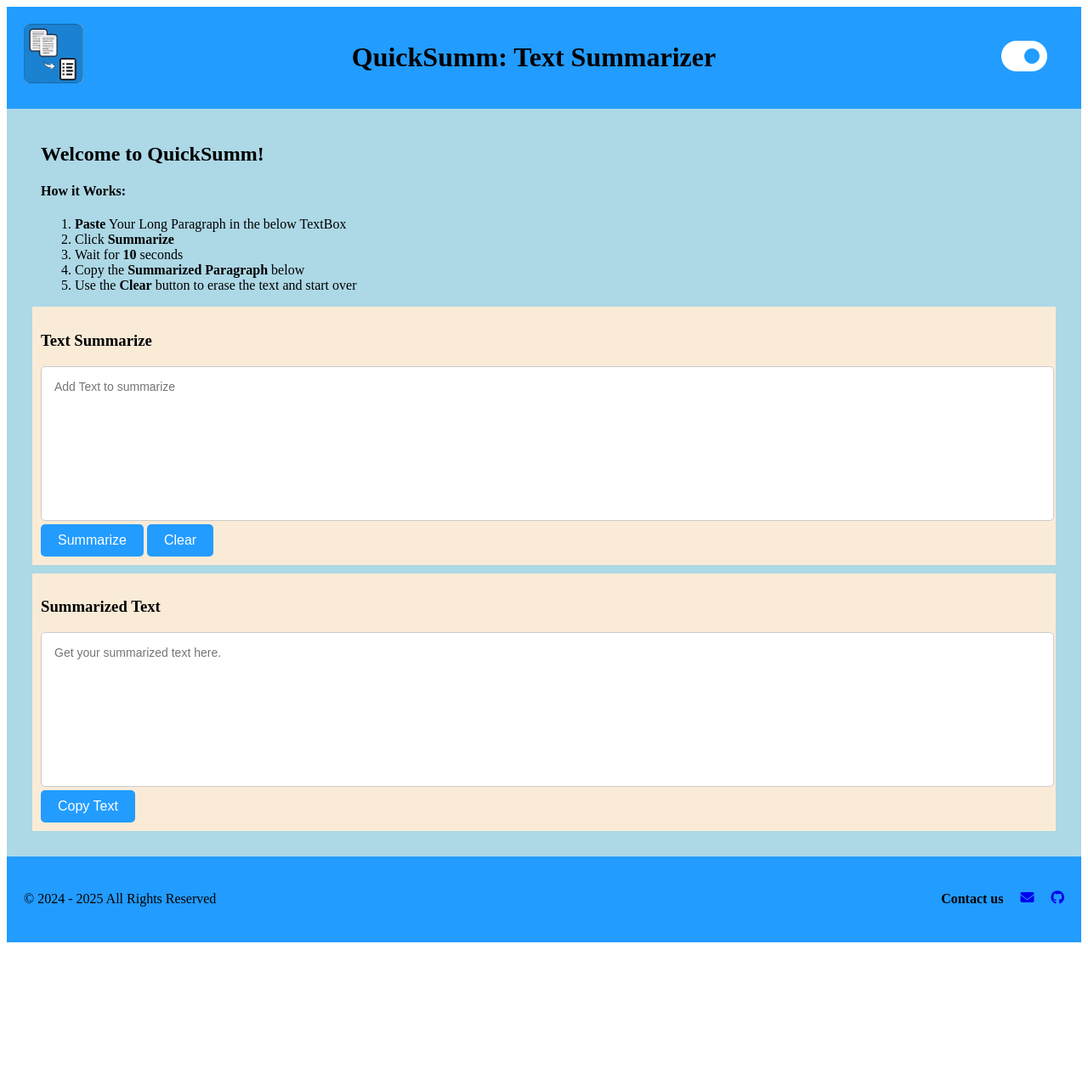
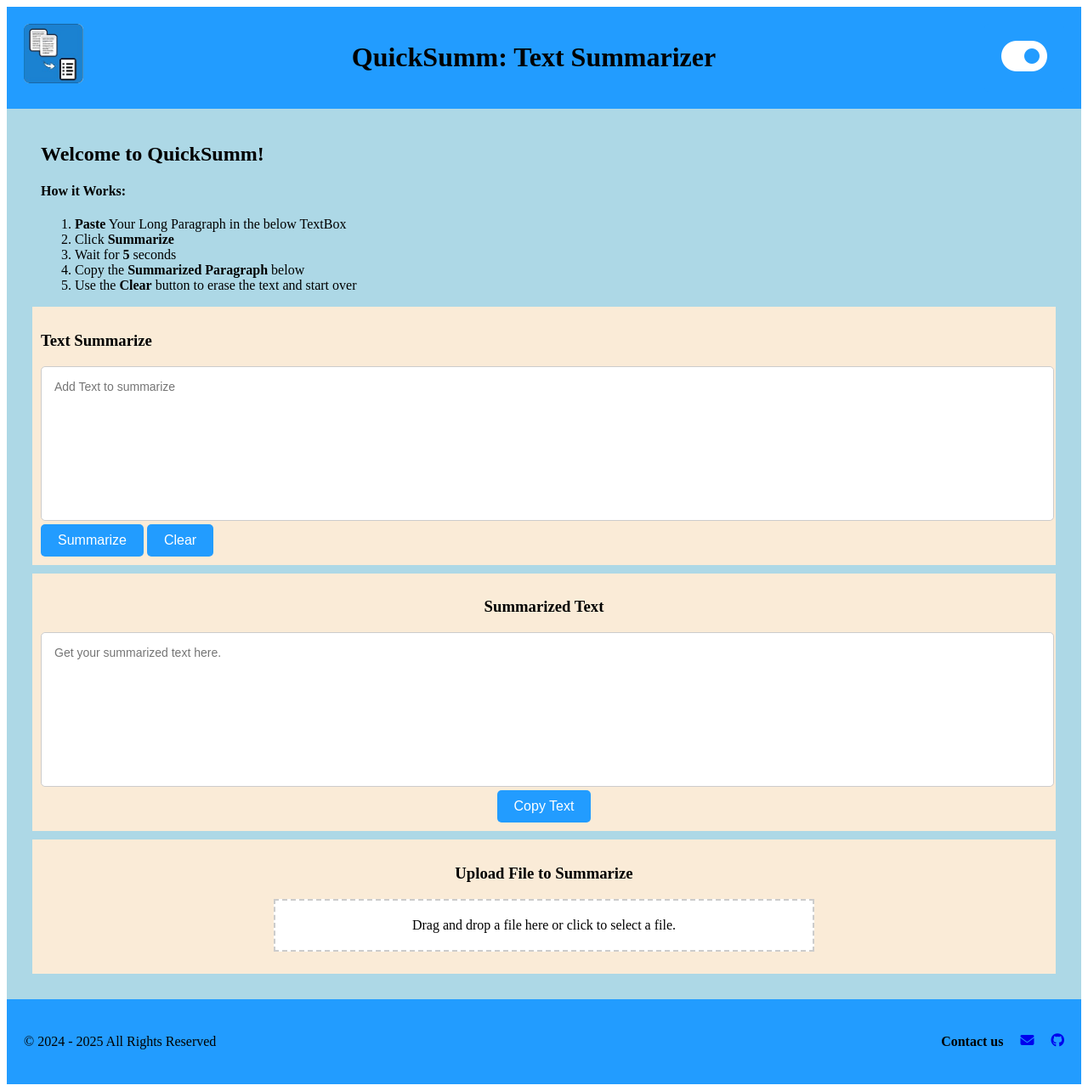
Before and after one commit to QuickSumm/Text-Summarizer-WebTool, a Flask app: template templates/index.html in a window 1280 px wide. Shown: the whole page at 85% size. Before the commit the page ends 1109 px from the top, so only its background shows below. Run offline with Flask 3, Linux system fonts and the light colour scheme; the template is opened without the code that fills it, so the values that code supplies are empty.

Commit message:
Update index.html

```diff
--- a/templates/index.html
+++ b/templates/index.html
@@ -34,6 +34,22 @@
             background-color: antiquewhite;
             padding: 10px;
             margin: 10px;
+        }
+
+        .card2 {
+            background-color: antiquewhite;
+            padding: 10px;
+            margin: 10px;
+            text-align: center;
+        }
+
+        #drop_zone {
+            border: 2px dashed #ccc;
+            padding: 20px;
+            text-align: center;
+            background-color: white;
+            margin: auto;
+            width: 50%;
         }
 
         button {
@@ -126,7 +142,7 @@
             <ol>
                 <li><b>Paste</b> Your Long Paragraph in the below TextBox</li>
                 <li>Click <b>Summarize</b></li>
-                <li>Wait for <b>10</b> seconds</li>
+                <li>Wait for <b>5</b> seconds</li>
                 <li>Copy the <b>Summarized Paragraph</b> below</li>
                 <li>Use the <b>Clear</b> button to erase the text and start over</li>
             </ol>
@@ -146,6 +162,14 @@
             <br>
             <button onclick="copyText()">Copy Text</button>
         </div>
+        <div class="card2">
+            <h3>Upload File to Summarize</h3>
+            <div id="drop_zone" style="border: 2px dashed #ccc; padding: 20px; text-align: center;">
+                Drag and drop a file here or click to select a file.
+            </div>
+            <input type="file" id="file_input" style="display: none;">
+            <p id="file_name"></p>
+        </div>
     </div>
 
     <div class="contact">
@@ -158,23 +182,19 @@
     </div>
 
     <script>
-        // JavaScript for character count
         const textArea = document.getElementById('input_text');
         const outputTextArea = document.getElementById('op');
 
-        // JavaScript for clearing text areas
         function clearText() {
             textArea.value = '';
             outputTextArea.value = '';
         }
 
-        // JavaScript for copying text
         function copyText() {
             outputTextArea.select();
             document.execCommand('copy');
         }
 
-        // JavaScript for toggling dark mode
         const toggleDarkModeButton = document.getElementById('toggle-dark-mode');
         toggleDarkModeButton.addEventListener('click', function () {
             const isDarkModeEnabled = document.body.classList.toggle('dark-mode');
@@ -182,13 +202,91 @@
             localStorage.setItem('darkModeEnabled', isDarkModeEnabled);
         });
 
-        // Check if the user had enabled dark mode previously
         const isDarkModePreviouslyEnabled = localStorage.getItem('darkModeEnabled') === 'true';
         if (isDarkModePreviouslyEnabled) {
             document.body.classList.add('dark-mode');
             toggleDarkModeButton.innerHTML = '<i class="fas fa-toggle-off"></i>';
         }
 
+        const dropZone = document.getElementById('drop_zone');
+        const fileInput = document.getElementById('file_input');
+        const fileNameDisplay = document.getElementById('file_name');
+
+        dropZone.addEventListener('dragover', (e) => {
+            e.preventDefault();
+            dropZone.style.backgroundColor = '#f0f0f0';
+        });
+
+        dropZone.addEventListener('dragleave', () => {
+            dropZone.style.backgroundColor = '';
+        });
+
+        dropZone.addEventListener('drop', (e) => {
+            e.preventDefault();
+            dropZone.style.backgroundColor = '';
+            const file = e.dataTransfer.files[0];
+            handleFile(file);
+        });
+
+        dropZone.addEventListener('click', () => {
+            fileInput.click();
+        });
+
+        fileInput.addEventListener('change', () => {
+            const file = fileInput.files[0];
+            handleFile(file);
+        });
+
+        function handleFile(file) {
+            fileNameDisplay.textContent = file.name;
+
+            const formData = new FormData();
+            formData.append('file', file);
+
+            fetch('/upload', {
+                method: 'POST',
+                body: formData
+            })
+            .then(response => response.json())
+            .then(data => {
+                if (data.error) {
+                    alert(data.error);
+                } else {
+                    textArea.value = data.text;
+                }
+            })
+            .catch(error => {
+                console.error('Error:', error);
+            });
+        }
+
+        document.getElementById('summarize').addEventListener('click', function (event) {
+            event.preventDefault();
+            const text = textArea.value;
+            if (text.trim() !== '') {
+                fetch('/summarize', {
+                    method: 'POST',
+                    headers: {
+                        'Content-Type': 'application/json'
+                    },
+                    body: JSON.stringify({ input_text: text })
+                })
+                .then(response => response.json())
+                .then(result => {
+                    if (result.error) {
+                        alert(result.error);
+                    } else {
+                        outputTextArea.value = result.summary;
+                    }
+                })
+                .catch(error => {
+                    console.error('Error:', error);
+                });
+            } else {
+                alert('Please enter or upload text to summarize.');
+            }
+        });
+
     </script>
 </body>
 
```
